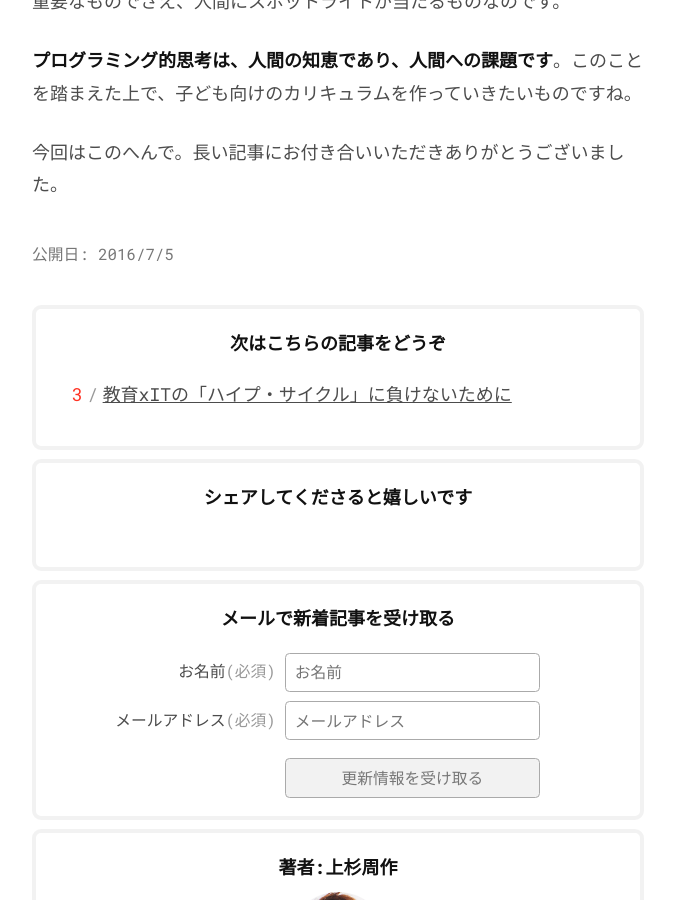
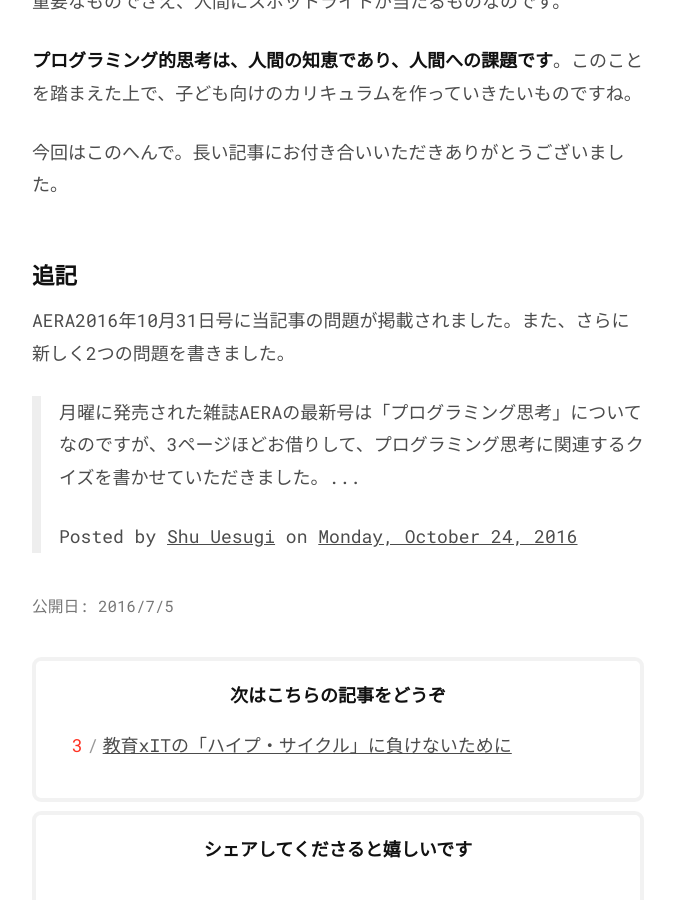
Before and after one commit to chibicode/senseicode, a Jekyll site: the page built from _posts/2016-06-30-cs-vs-programming.md, in a window 1280 px wide and 900 px high, scrolled down 13396 px. Shown: the whole window, without its empty margins (302-977 px from the left). Built offline with Jekyll 4.4.1, drawn with Linux system fonts in a browser that asks for light colours; comment, search, counter and statistics services are not loaded.

Commit message:
:pencil:

```diff
--- a/_posts/2016-06-30-cs-vs-programming.md
+++ b/_posts/2016-06-30-cs-vs-programming.md
@@ -208,3 +208,9 @@ HCIも「コンピューターが、『どう人間と上手くやっていく
 **プログラミング的思考は、人間の知恵であり、人間への課題です**。このことを踏まえた上で、子ども向けのカリキュラムを作っていきたいものですね。
 
 今回はこのへんで。長い記事にお付き合いいただきありがとうございました。
+
+## 追記
+
+AERA2016年10月31日号に当記事の問題が掲載されました。また、さらに新しく2つの問題を書きました。
+
+<div class="fb-post" data-href="https://www.facebook.com/shu/posts/10200732835143054" data-show-text="true"><blockquote cite="https://www.facebook.com/shu/posts/10200732835143054" class="fb-xfbml-parse-ignore"><p>&#x6708;&#x66dc;&#x306b;&#x767a;&#x58f2;&#x3055;&#x308c;&#x305f;&#x96d1;&#x8a8c;AERA&#x306e;&#x6700;&#x65b0;&#x53f7;&#x306f;&#x300c;&#x30d7;&#x30ed;&#x30b0;&#x30e9;&#x30df;&#x30f3;&#x30b0;&#x601d;&#x8003;&#x300d;&#x306b;&#x3064;&#x3044;&#x3066;&#x306a;&#x306e;&#x3067;&#x3059;&#x304c;&#x3001;3&#x30da;&#x30fc;&#x30b8;&#x307b;&#x3069;&#x304a;&#x501f;&#x308a;&#x3057;&#x3066;&#x3001;&#x30d7;&#x30ed;&#x30b0;&#x30e9;&#x30df;&#x30f3;&#x30b0;&#x601d;&#x8003;&#x306b;&#x95a2;&#x9023;&#x3059;&#x308b;&#x30af;&#x30a4;&#x30ba;&#x3092;&#x66f8;&#x304b;&#x305b;&#x3066;&#x3044;&#x305f;&#x3060;&#x304d;&#x307e;&#x3057;&#x305f;&#x3002;...</p>Posted by <a href="https://www.facebook.com/shu">Shu Uesugi</a> on&nbsp;<a href="https://www.facebook.com/shu/posts/10200732835143054">Monday, October 24, 2016</a></blockquote></div>
```
